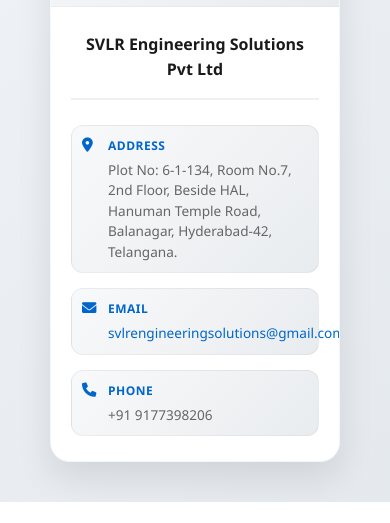
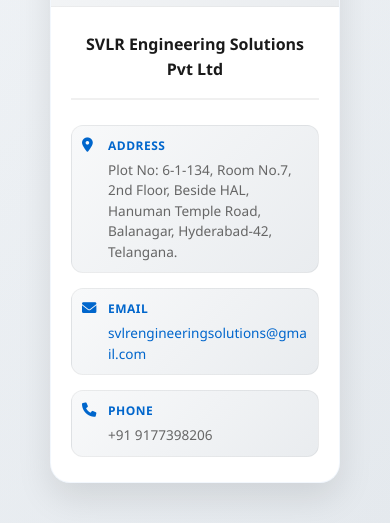
Before and after one commit to dilipsaipathuri123-pixel/svlrengineeringsolutions.com, a plain HTML site: page index.html in a window 390 px wide. Shown: the part 6436-6959 px from the top of the page. Before the commit the page ends 6938 px from the top, so only its background shows below. Drawn offline with Linux system fonts and the light colour scheme.

Commit message:
Update styles.css

```diff
--- a/styles.css
+++ b/styles.css
@@ -1905,6 +1905,8 @@ body {
 
 .contact-text {
     flex: 1;
+    min-width: 0;
+    overflow: hidden;
 }
 
 .contact-label {
@@ -1925,6 +1927,9 @@ body {
     margin: 0;
     line-height: 1.5;
     transition: color 0.3s ease;
+    word-wrap: break-word;
+    overflow-wrap: break-word;
+    hyphens: auto;
 }
 
 .contact-item:hover .company-address,
@@ -1983,11 +1988,13 @@ body {
     .contact-item {
         padding: 12px;
         gap: 12px;
+        overflow: hidden;
     }
 
     .contact-item i {
         font-size: 1rem;
         min-width: 18px;
+        flex-shrink: 0;
     }
 
     .contact-label {
@@ -1998,6 +2005,10 @@ body {
     .company-email,
     .company-phone {
         font-size: 0.9rem;
+        word-wrap: break-word;
+        overflow-wrap: break-word;
+        hyphens: auto;
+        max-width: 100%;
     }
 }
 
@@ -2035,11 +2046,13 @@ body {
     .contact-item {
         padding: 10px;
         gap: 10px;
+        overflow: hidden;
     }
 
     .contact-item i {
         font-size: 0.9rem;
         min-width: 16px;
+        flex-shrink: 0;
     }
 
     .contact-label {
@@ -2050,6 +2063,10 @@ body {
     .company-email,
     .company-phone {
         font-size: 0.85rem;
+        word-wrap: break-word;
+        overflow-wrap: break-word;
+        hyphens: auto;
+        max-width: 100%;
     }
 
     /* Contact Tab */
```
